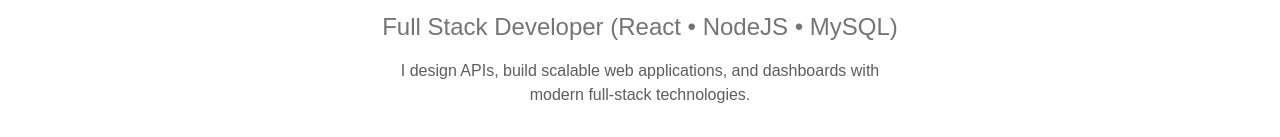
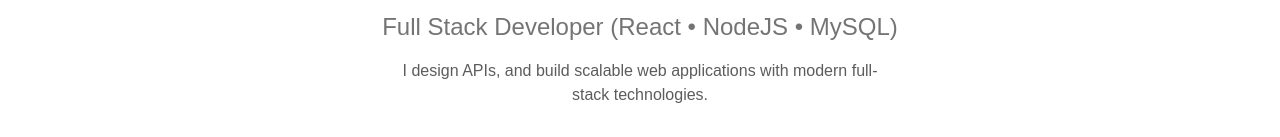
Before and after one commit to 7amarah/tamarah-portfolio, a Next.js app: page / in a window 1280 px wide. Shown: the part 482-619 px from the top of the page. Built offline with nearby package versions, Linux system fonts and the light colour scheme.

Commit message:
restructure the description content

```diff
--- a/components/home/Hero.tsx
+++ b/components/home/Hero.tsx
@@ -40,7 +40,7 @@
 
             {/* DESCRIPTION */}
             <p className="max-w-md sm:max-w-lg mt-4 text-[var(--foreground)]/70 text-sm sm:text-base">
-                I design APIs, build scalable web applications, and dashboards with modern
+                I design APIs, and build scalable web applications with modern
                 full-stack technologies.
             </p>
 
```
